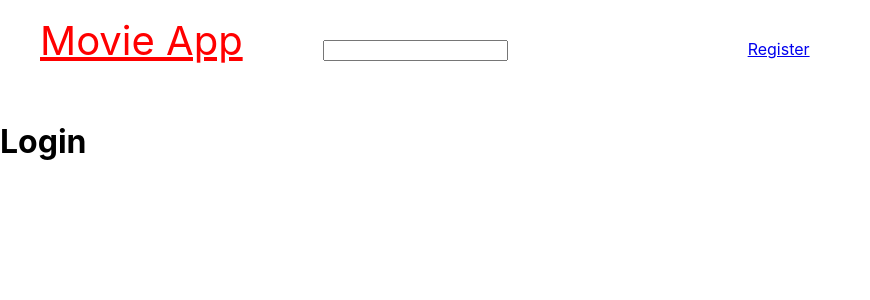
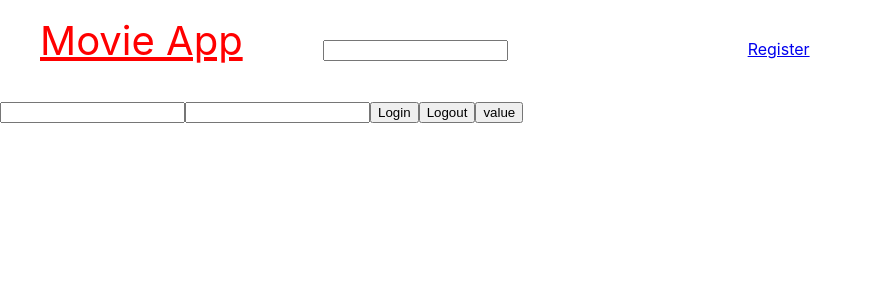
Before and after one commit to Peasami/movie-app-react, a React (Create React App) app in the folder movie_client/: page /Login in a window 1280 px wide. Shown: the top 300 px of the page, without its empty margins (0-870 px from the left). Built offline with nearby package versions, Linux system fonts and the light colour scheme.

Commit message:
jwtToken storing
jwtToken is stored in signal.js for other components to use

```diff
--- a/movie_client/src/components/login.js
+++ b/movie_client/src/components/login.js
@@ -1,9 +1,37 @@
+import { useState } from "react";
+import axios from "axios";
+import { jwtToken } from "./signals"
+
 function Login() {
     return (
       <div>
-        <h1>Login</h1>
+        <LoginForm />
       </div>
     );
   }
 
+  // Fields for username and password
+  // Handles getting and storing jwtToken
+  function LoginForm() {
+
+    const [username, setUsername] = useState("");
+    const [pw, setPassword] = useState("");
+
+    function login() {
+      axios.postForm('http://localhost:3001/account/login', {username, pw})
+        .then(res => jwtToken.value = res.data.jwtToken)
+        .catch(err => console.log(err.response.data));
+    }
+
+    return (
+      <div>
+        <input value={username} onChange={e => setUsername(e.target.value)}/>
+        <input value={pw} onChange={e => setPassword(e.target.value)}/>
+        <button onClick={login}>Login</button>
+        <button onClick={() => jwtToken.value = ''}>Logout</button>
+        <button onClick={() => console.log(jwtToken.value)}>value</button>
+      </div>
+    )
+  }
+
   export default Login;
--- a/movie_client/src/components/signals.js
+++ b/movie_client/src/components/signals.js
@@ -1,5 +1,5 @@
 // stores jwtoken
-import { signal } from '@preact/signals-react'
+import { effect, signal } from '@preact/signals-react'
 
 // initializes token with value if there is one in sessionStorage
 const jwtToken = signal(getSessionToken());
@@ -25,3 +25,5 @@ effect(() => {
     };
 
 });
+
+export { jwtToken };
```
Also changed, not shown: 1 other file (tests, documents, lock files or other folders).
